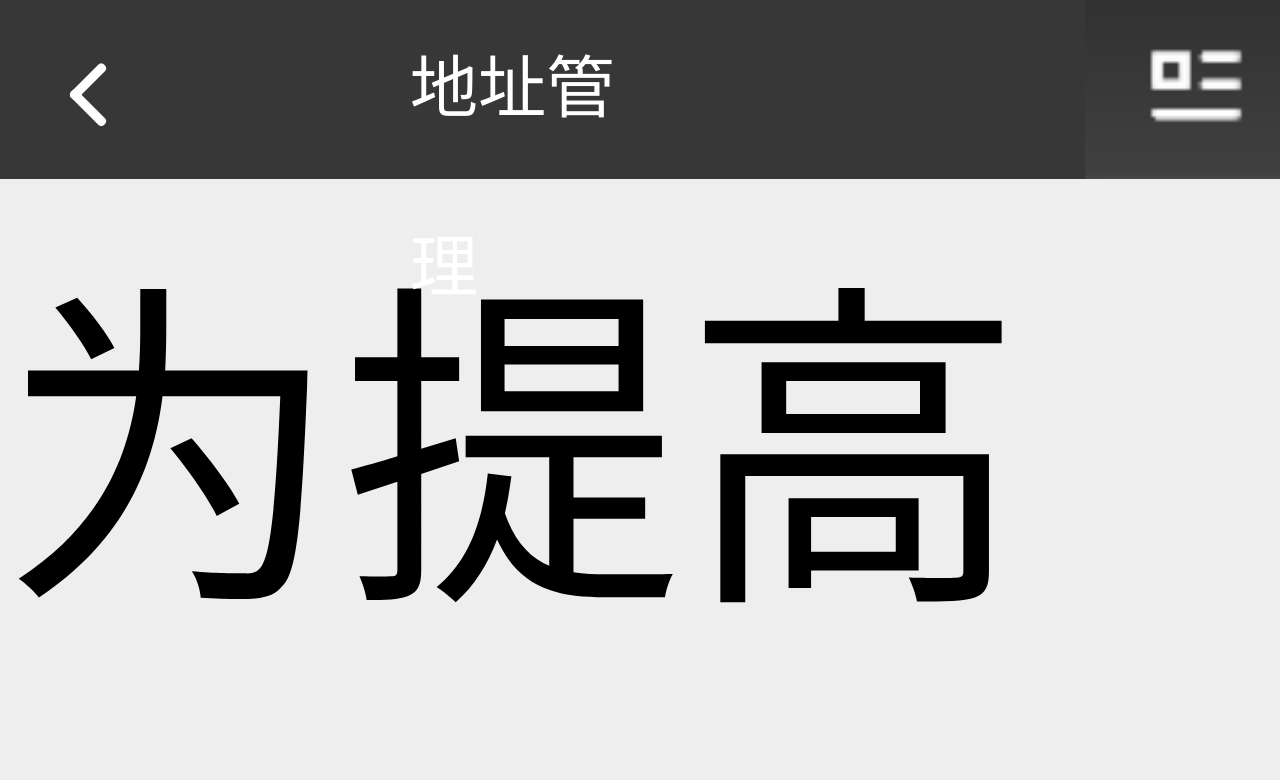
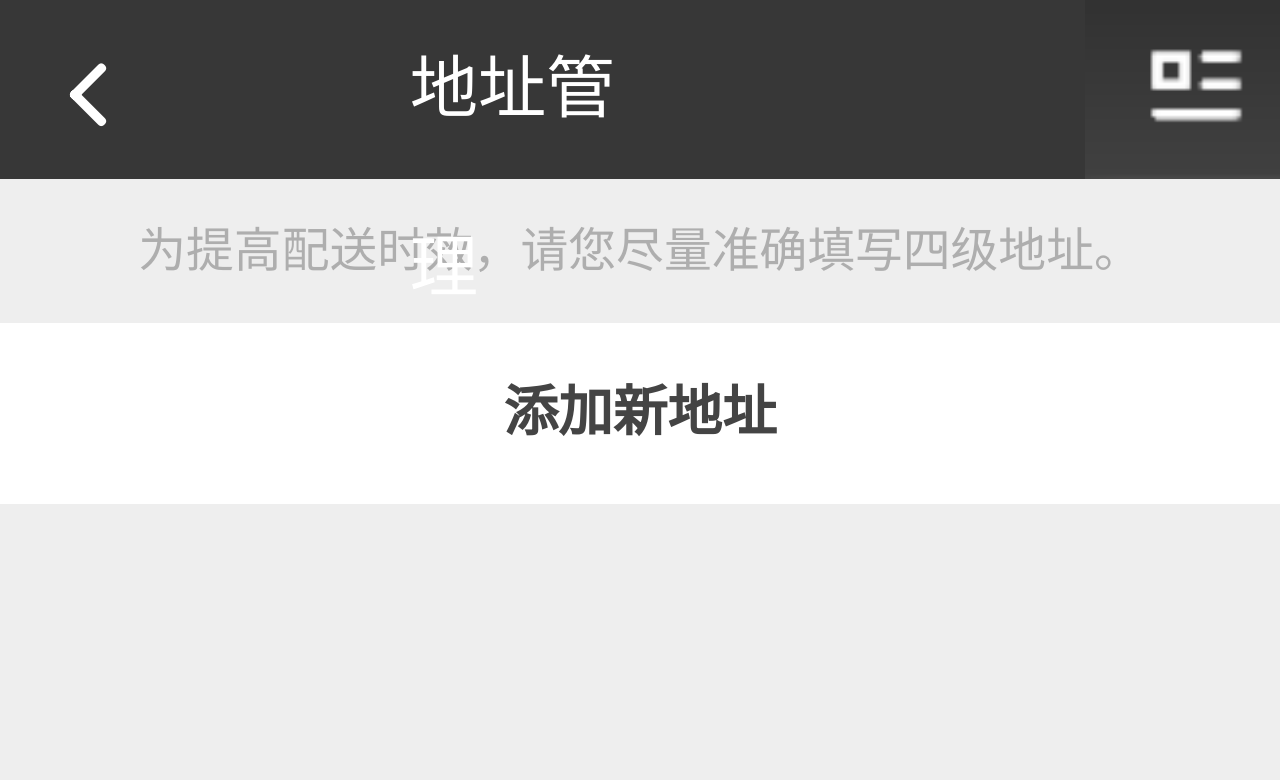
Before and after one commit to mr958015484/hicool, a Vue app in the folder my-app/: page /#/location in a window 1280 px wide. Shown: the top 780 px of the page. Built offline with nearby package versions, Linux system fonts and the light colour scheme.

Commit message:
0720main模块111

```diff
--- a/my-app/src/pages/location.vue
+++ b/my-app/src/pages/location.vue
@@ -81,7 +81,7 @@ export default {
         padding-bottom:5.3rem;
     }
     .loc_manag_cont .noloc_notice_no{
-       height:.42rem;
+        height:.42rem;
         text-align:center;
         line-height:.42rem;
         font-size:.14rem;
@@ -90,6 +90,12 @@ export default {
     }
     .noloc_notice{
         margin-top:.525rem;
+        height:.42rem;
+        text-align:center;
+        line-height:.42rem;
+        font-size:.14rem;
+        color: #aeaeae;
+        background:#eee;
 
     }
     .add_loc{
--- a/my-app/src/pages/main.vue
+++ b/my-app/src/pages/main.vue
@@ -3,8 +3,10 @@
         <!-- 顶部棒 -->
         <Topbar class="top_bar" word="个人中心"></Topbar>
         <!-- 没登录的时候的头部 -->
-        <Notlogin></Notlogin>
-        <!-- <Loginhead></Loginhead> -->
+        <!-- 登陆按钮  -->
+        <!-- <Notlogin></Notlogin>   -->
+        <!-- 个人信息按钮 -->
+        <Loginhead></Loginhead>
         <!-- 默认购物频道 -->
         <Listbar class="first_list" title="默认购物频道" >
             <span slot="contslot" >男士MEN</span>
```
